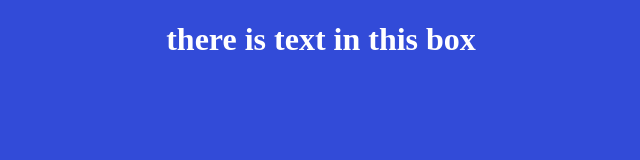
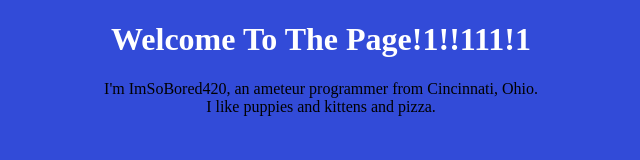
Before and after one commit to ImSoBored420/ImSoBored420.github.io, a plain HTML site: page index.html in a window 1280 px wide. Shown: the whole page, without its empty margins (319-959 px from the left). Drawn offline with Linux system fonts and the light colour scheme.

Commit message:
Update index.html

```diff
--- a/index.html
+++ b/index.html
@@ -9,7 +9,12 @@
 </head>
 <body>
 <h1 class="title">
-    there is text in this box
+    Welcome To The Page!1!!111!1
 </h1>
 </body>
+<!-- comment -->
+<center>
+    I'm ImSoBored420, an ameteur programmer from Cincinnati, Ohio. <br>
+    I like puppies and kittens and pizza.
+</center>
 </html>
```
